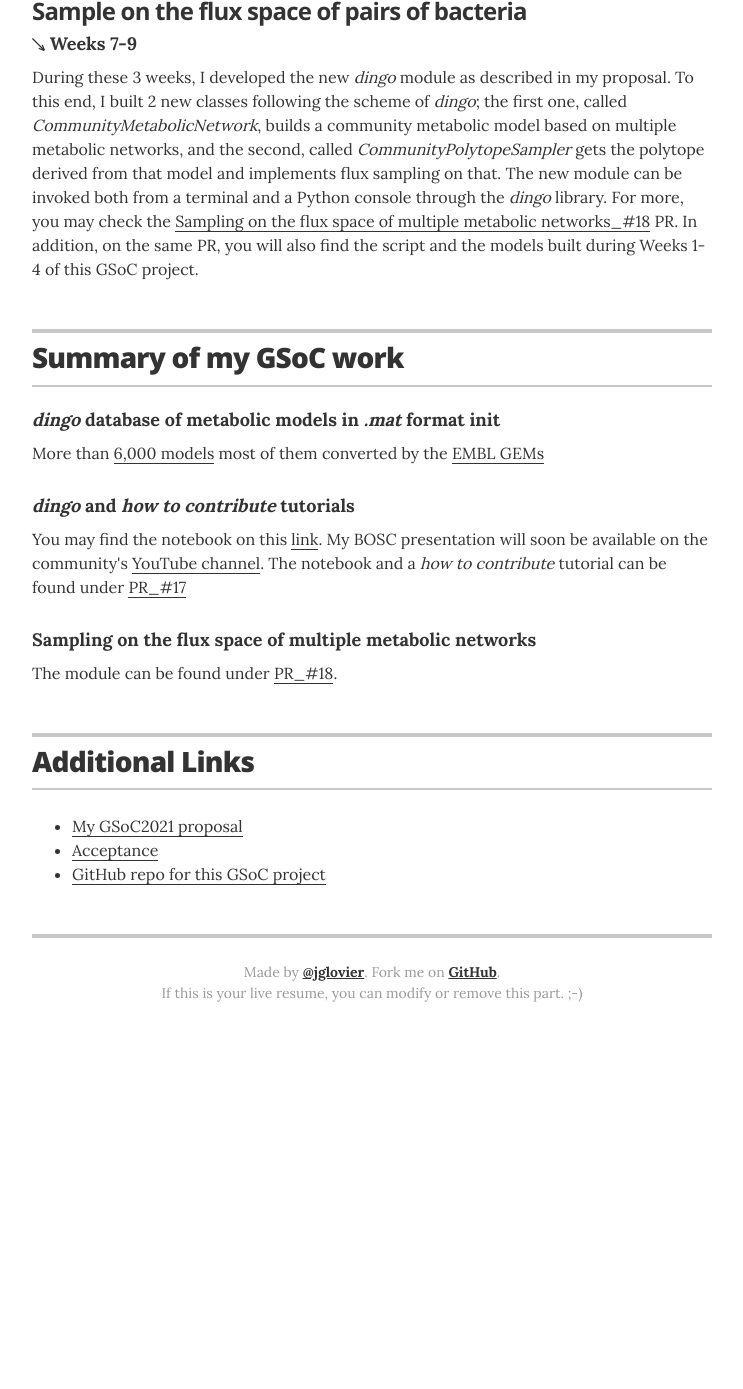
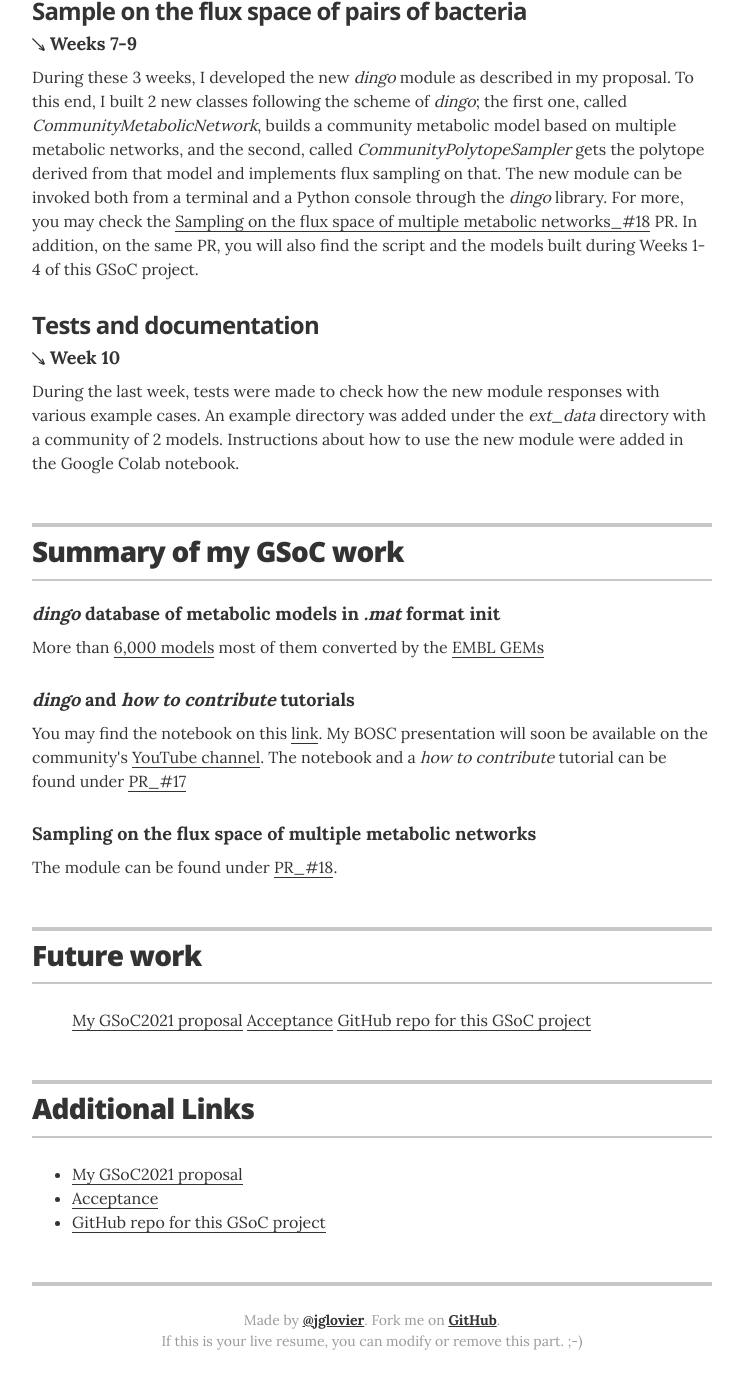
Before and after one commit to hariszaf/gsoc2021, a Jekyll site: the page built from index.html, in a window 1280 px wide and 1400 px high, scrolled down 3125 px. Shown: the top 1389 px of the window, without its empty margins (268-1011 px from the left). Built offline with Jekyll 4.4.1, drawn with Linux system fonts in a browser that asks for light colours; before the commit the page ends 4177 px from its top, so only the background shows below that.

Commit message:
last week of coding period added; future work section testing

```diff
--- a/_data/coding.yml
+++ b/_data/coding.yml
@@ -13,3 +13,7 @@
 - time: Weeks 7-9
   task: Sample on the flux space of pairs of bacteria
   summary: During these 3 weeks, I developed the new <em>dingo</em> module as described in my proposal. To this end, I built 2 new classes following the scheme of <em>dingo</em>; the first one, called <em>CommunityMetabolicNetwork</em>, builds a community metabolic model based on multiple metabolic networks, and the second, called <em>CommunityPolytopeSampler</em> gets the polytope derived from that model and implements flux sampling on that. The new module can be invoked both from a terminal and a Python console through the <em>dingo</em> library. For more, you may check the <a href="https://github.com/GeomScale/dingo/pull/18">Sampling on the flux space of multiple metabolic networks_#18</a> PR. In addition, on the same PR, you will also find the script and the models built during Weeks 1-4 of this GSoC project.
+
+- time: Week 10
+  task: Tests and documentation
+  summary: During the last week, tests were made to check how the new module responses with various example cases. An example directory was added under the <em>ext_data</em> directory with a community of 2 models. Instructions about how to use the new module were added in the Google Colab notebook.
--- a/_layouts/resume.html
+++ b/_layouts/resume.html
@@ -47,7 +47,6 @@
         {% endif %}
 
       </header>
-
 
 
       <!-- begin Bonding period - "Education" -->
@@ -124,11 +123,7 @@
       <!-- end Coding period - "coding" -->
 
 
-
-
-
-
-      <!-- begin Skills -->
+      <!-- begin Skills, aka Summary of my GSoC work-->
       {% if site.resume_section_skills %}
       <section class="content-section">
 
@@ -145,6 +140,29 @@
       </section>
       {% endif %}
       <!-- end Skills -->
+
+
+
+      <!-- begin Future Work -->
+      {% if site.resume_section_links %}
+      <section class="content-section">
+
+        <header class="section-header">
+          <h2>Future work</h2>
+        </header>
+
+        <div class="resume-item">
+          <ul class="resume-item-list">
+            {% for link in site.data.links %}
+            <a href={{ link.url }} itemprop="url">{{ link.description }}</a>
+            {% endfor %}
+          </ul>
+        </div>
+
+      </section>
+      {% endif %}
+      <!-- end Future Work -->
+
 
 
 
@@ -171,14 +189,6 @@
       </section>
       {% endif %}
       <!-- end Links -->
-
-
-
-
-
-
-
-
 
 
 
@@ -226,7 +236,6 @@
       </section>
       {% endif %}
       <!-- end Experience -->
-
 
       <!-- begin Recognition -->
       {% if site.resume_section_recognition %}
```
